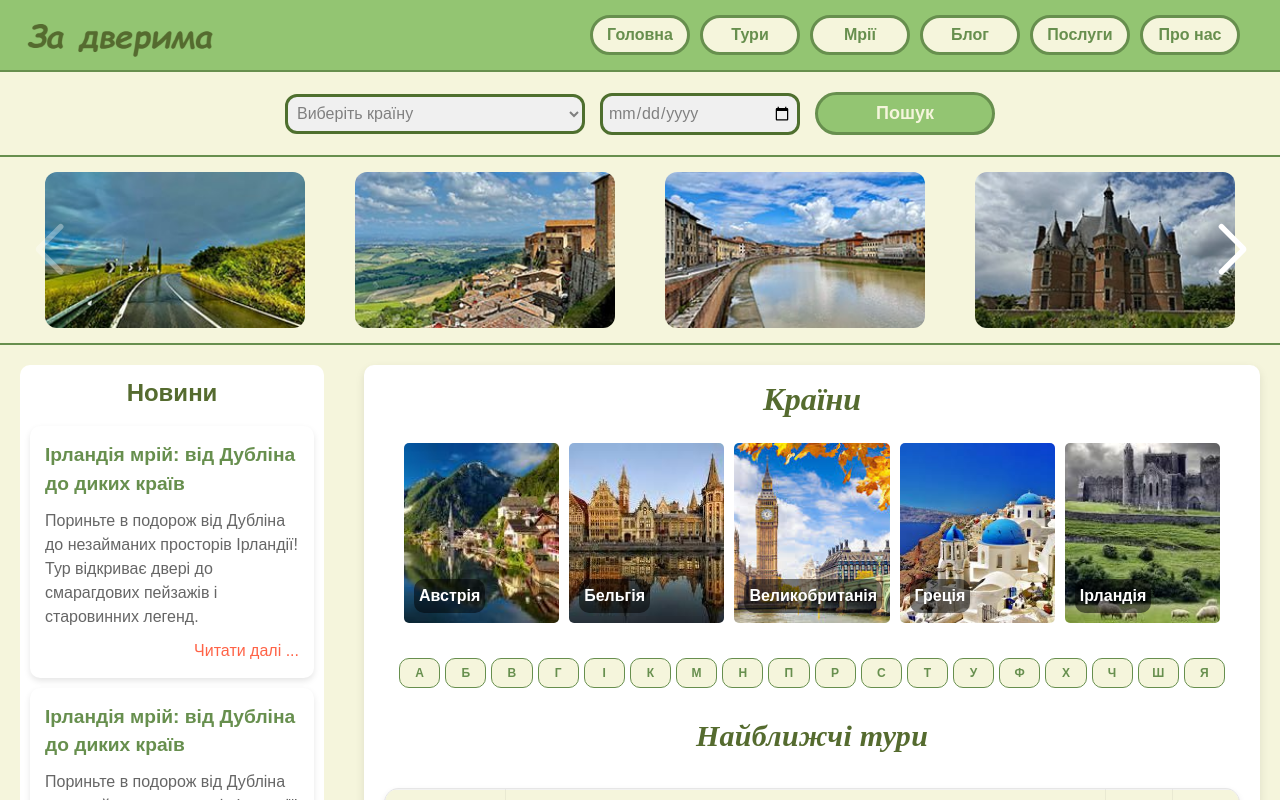
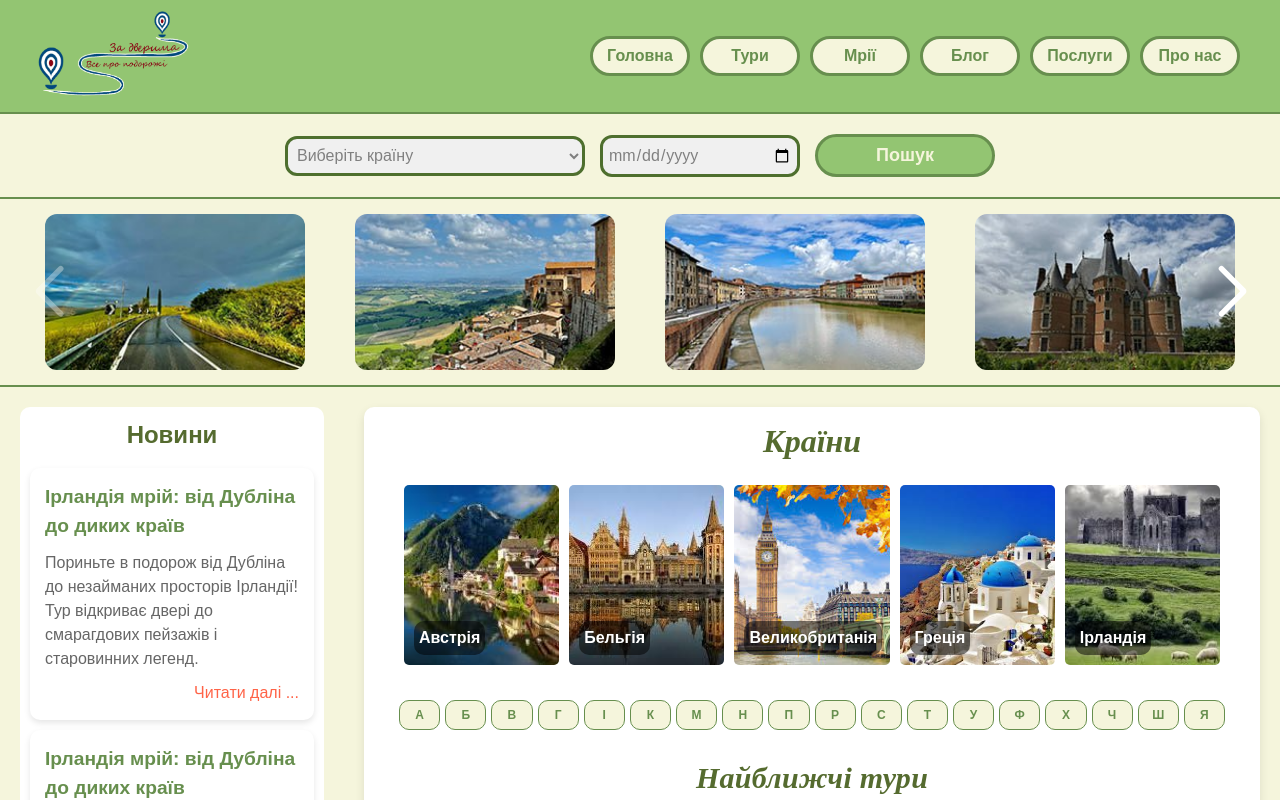
Before and after one commit to artelena1906/Front-ZaDveryma, a Next.js app: page / in a window 1280 px wide. Shown: the top 800 px of the page. Built offline with nearby package versions, Linux system fonts and the light colour scheme.

Commit message:
Поменяла лого

```diff
--- a/src/app/MainPage/MainPageHeader.tsx
+++ b/src/app/MainPage/MainPageHeader.tsx
@@ -40,7 +40,7 @@ export default function Header() {
       <Link prefetch={true} href="/">
         <div className={styles.logoContainer}>
           {/* <img src="img/Logo.png" alt="banner" className={styles.Logophoto} /> */}
-          <img src="img/Zadveryma.png" alt="banner" className={styles.Logo} />
+          <img src="img/Logo2.png" alt="banner" className={styles.Logo} />
         </div>
       </Link>
 
```
Also changed, not shown: public/img/Logo2.png.
